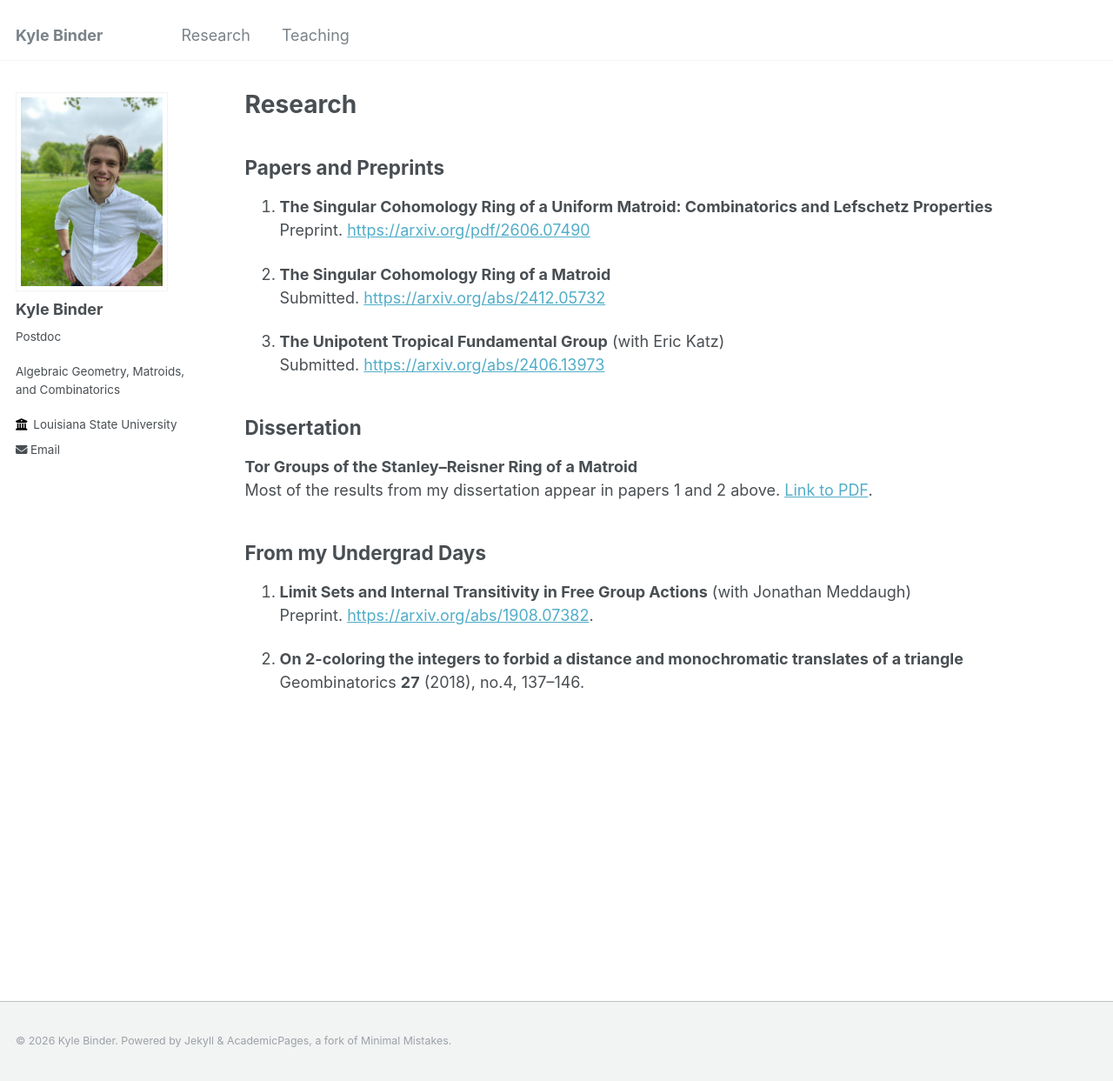
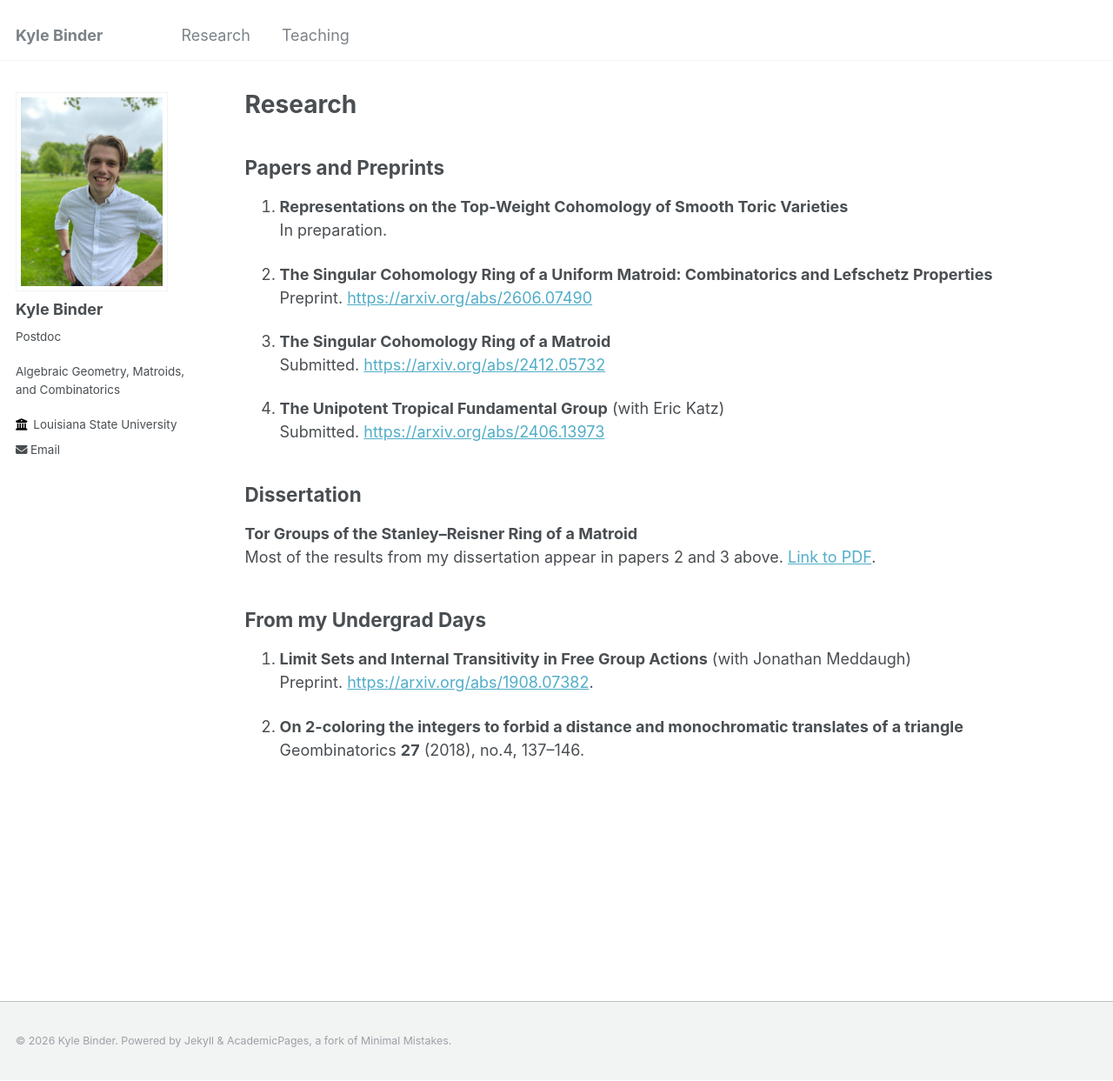
Before and after one commit to bindercommakyle/bindercommakyle.github.io, a Jekyll site: the page built from _pages/research.md, in a window 1280 px wide and 1243 px high. Shown: the whole window at 87% size. Built offline with Jekyll 4.4.1, drawn with Linux system fonts in a browser that asks for light colours.

Commit message:
Update research.md

```diff
--- a/_pages/research.md
+++ b/_pages/research.md
@@ -6,18 +6,21 @@ author_profile: true
 ---
 
 ## Papers and Preprints
-1. **The Singular Cohomology Ring of a Uniform Matroid: Combinatorics and Lefschetz Properties** <br>
-Preprint. [https://arxiv.org/pdf/2606.07490](https://arxiv.org/pdf/2606.07490)
+1. **Representations on the Top-Weight Cohomology of Smooth Toric Varieties** <br>
+In preparation.
 
-2. **The Singular Cohomology Ring of a Matroid** <br>
+2. **The Singular Cohomology Ring of a Uniform Matroid: Combinatorics and Lefschetz Properties** <br>
+Preprint. [https://arxiv.org/abs/2606.07490](https://arxiv.org/abs/2606.07490)
+
+3. **The Singular Cohomology Ring of a Matroid** <br>
 Submitted. [https://arxiv.org/abs/2412.05732](https://arxiv.org/abs/2412.05732)
 
-3. **The Unipotent Tropical Fundamental Group** (with Eric Katz) <br>
+4. **The Unipotent Tropical Fundamental Group** (with Eric Katz) <br>
 Submitted. [https://arxiv.org/abs/2406.13973](https://arxiv.org/abs/2406.13973)
 
 ## Dissertation
 **Tor Groups of the Stanley--Reisner Ring of a Matroid** <br>
-Most of the results from my dissertation appear in papers 1 and 2 above.
+Most of the results from my dissertation appear in papers 2 and 3 above.
 [Link to PDF](http://rave.ohiolink.edu/etdc/view?acc_num=osu1744360382902721).
 
 ## From my Undergrad Days
```
